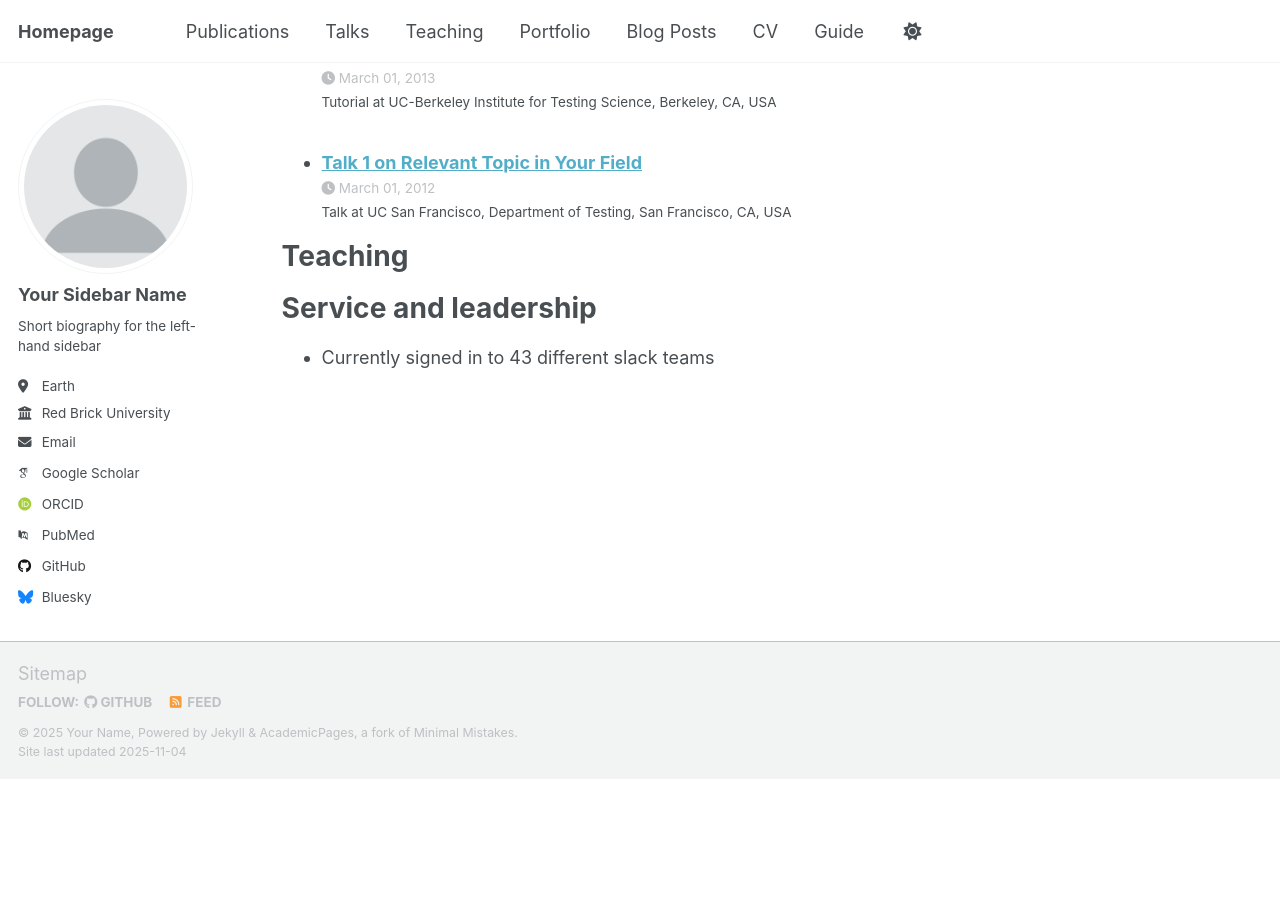
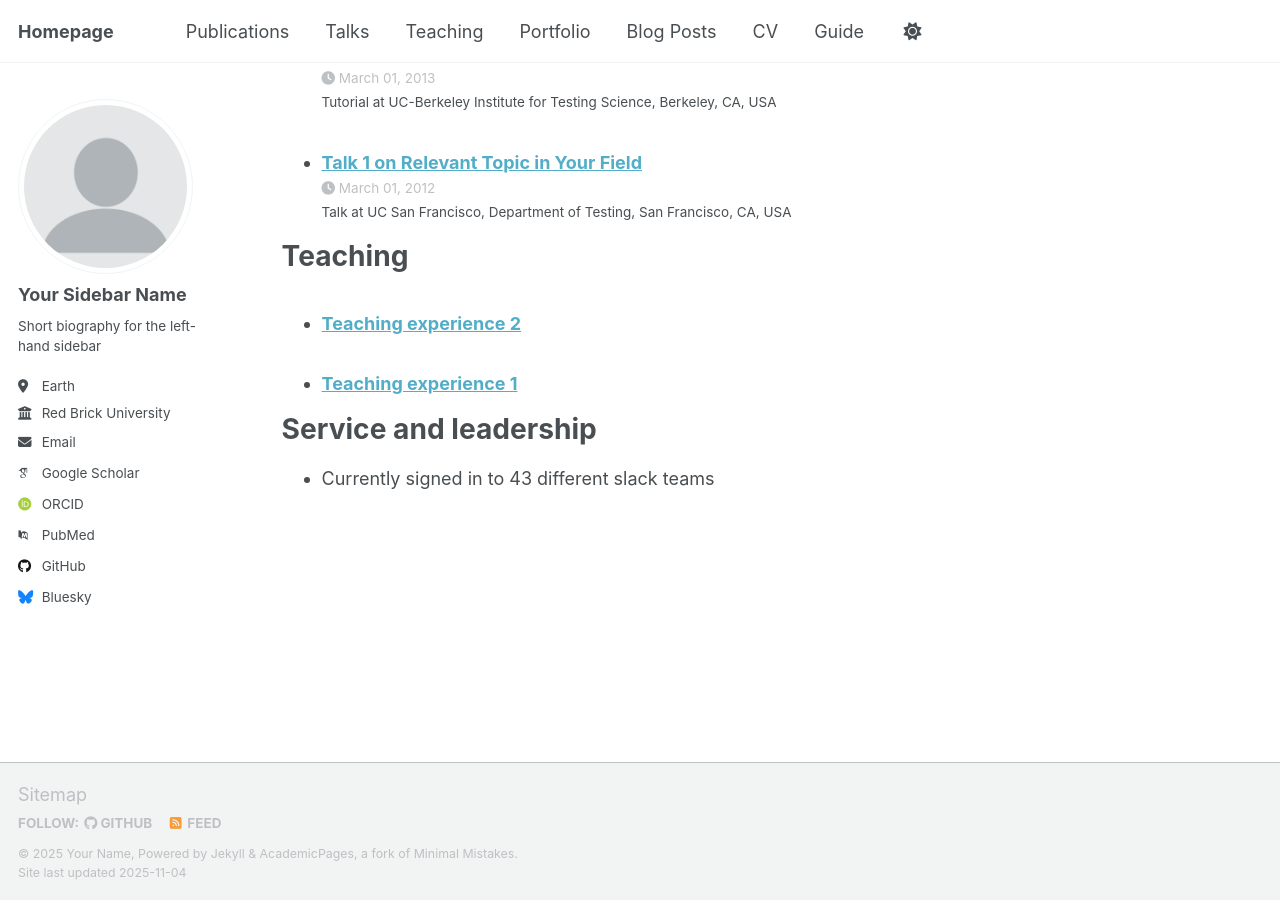
Before and after one commit to wellzline/wellzline.github.io, a Jekyll site: the page built from _pages/cv.md, in a window 1280 px wide and 900 px high, scrolled down 1808 px. Built offline with Jekyll 4.4.1, drawn with Linux system fonts in a browser that asks for light colours; some web fonts are replaced; a script that is not in the unit is left out; before the commit the page ends 2587 px from its top, so only the background shows below that; some of the changed lines change nothing that is shown.

Commit message:
Initial commit

```diff
--- a/_config.yml
+++ b/_config.yml
@@ -219,6 +219,9 @@ kramdown:
 
 # These settings control the types of collections used by the template
 collections:
+  teaching:
+    output: false
+    permalink: /:collection/:path/
   publications:
     output: true
     permalink: /:collection/:path/
```
